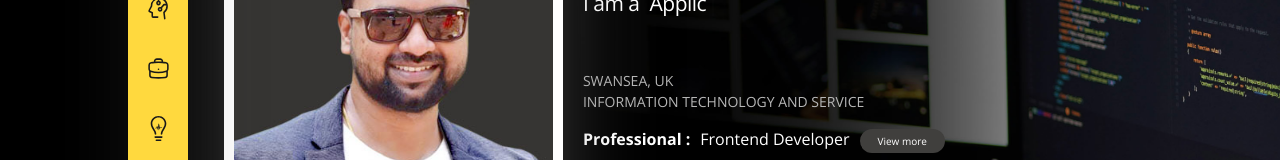
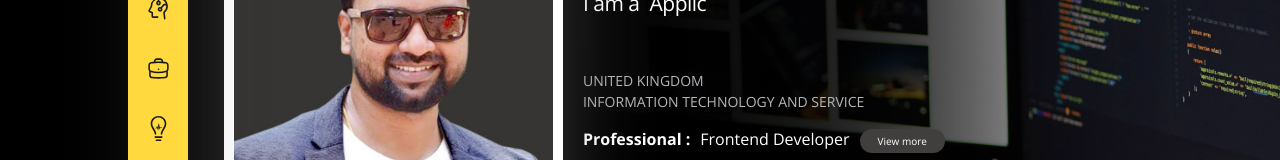
Before and after one commit to vineethpradeep/Vineeth_portfolio, a React (Vite) app: page / in a window 1280 px wide. Shown: the part 207-367 px from the top of the page. Built offline with nearby package versions, Linux system fonts and the light colour scheme.

Commit message:
location change

```diff
--- a/src/pages/Header.jsx
+++ b/src/pages/Header.jsx
@@ -204,7 +204,7 @@ export default function Header() {
                 />
               </span>
             </Splfont>
-            <p>Swansea, UK</p>
+            <p>United Kingdom</p>
             <p>Information Technology and Service</p>
             <LinkText>
               <strong>Professional : </strong>Frontend Developer{" "}
```
